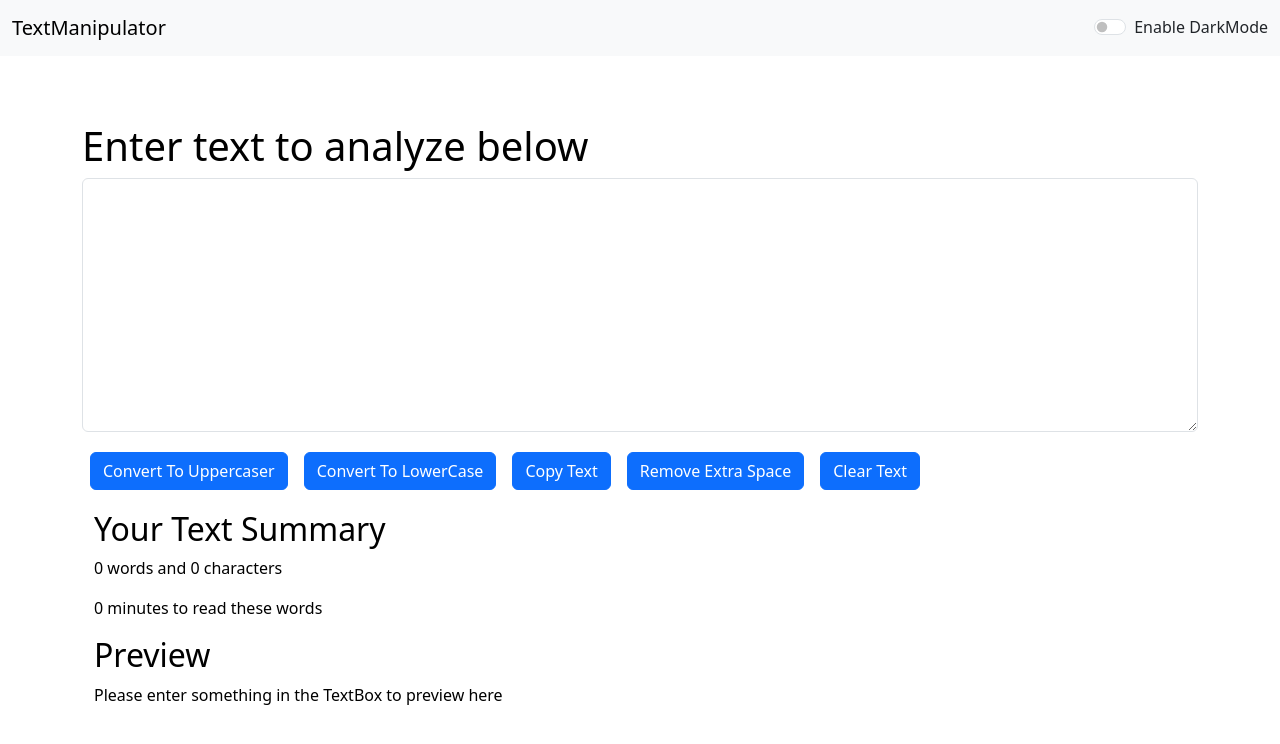
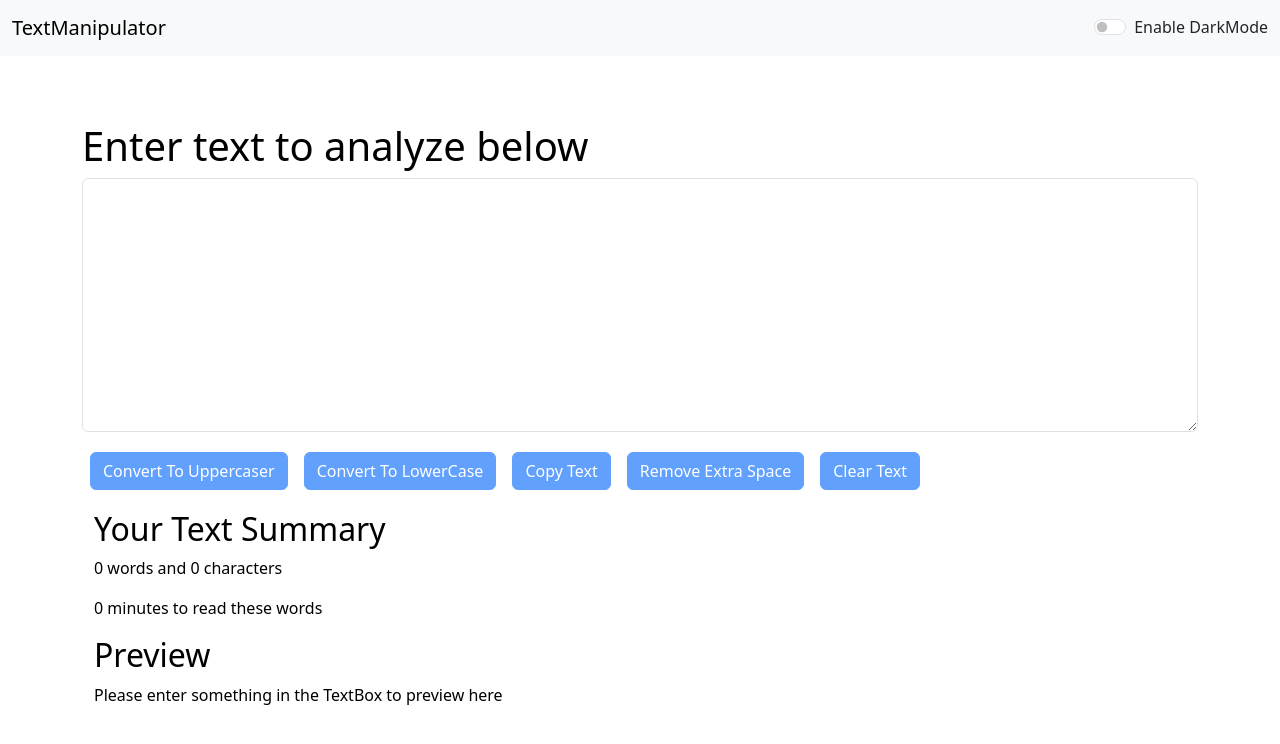
Before and after one commit to 58Jamil58/TextManipulator, a React (Create React App) app: page / in a window 1280 px wide. Shown: the top 744 px of the page. Built offline with nearby package versions, Linux system fonts and the light colour scheme.

Commit message:
disabled

```diff
--- a/src/components/TextForm.js
+++ b/src/components/TextForm.js
@@ -38,11 +38,11 @@ export default function TextForm(props) {
                 <h1>{props.heading}</h1>
                 <textarea className="form-control" value = {text}  onChange={handleOnChange} style={{backgroundColor:props.mode==='light'?'white':'#212529',color:props.mode==='dark'?'white':'black'}}  id="myBox" rows="10"></textarea>
             </div>
-            <button className="btn btn-primary mx-2 my-1" onClick={handleUpCase}>Convert To Uppercaser</button>
-            <button className="btn btn-primary mx-2 my-1" onClick={handleLoCase}>Convert To LowerCase</button>
-            <button className="btn btn-primary mx-2 my-1" onClick={handleOnCopy}>Copy Text</button>
-            <button className="btn btn-primary mx-2 my-1" onClick={handleExtraSpaces}>Remove Extra Space</button>
-            <button className="btn btn-primary mx-2 my-1" onClick={handleOnClear}>Clear Text</button>
+            <button disabled={text.length===0} className="btn btn-primary mx-2 my-1" onClick={handleUpCase}>Convert To Uppercaser</button>
+            <button disabled={text.length===0} className="btn btn-primary mx-2 my-1" onClick={handleLoCase}>Convert To LowerCase</button>
+            <button disabled={text.length===0} className="btn btn-primary mx-2 my-1" onClick={handleOnCopy}>Copy Text</button>
+            <button disabled={text.length===0} className="btn btn-primary mx-2 my-1" onClick={handleExtraSpaces}>Remove Extra Space</button>
+            <button disabled={text.length===0} className="btn btn-primary mx-2 my-1" onClick={handleOnClear}>Clear Text</button>
             <div className="container my-3" style={{color:props.mode==='dark'?'white':'black'}}>
                 <h2>Your Text Summary</h2>
                 <p>{text.length==0?0:text.split(" ").length} words and {text.length} characters</p>
```
